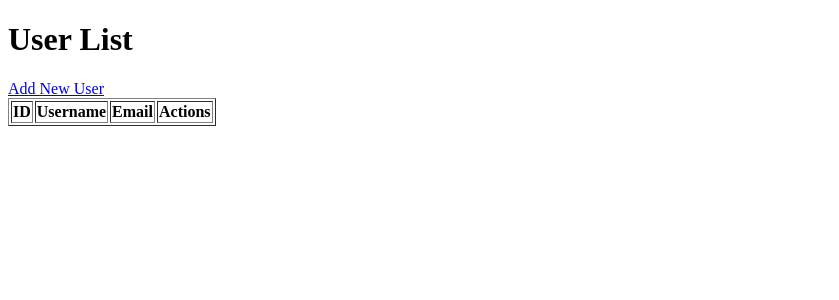
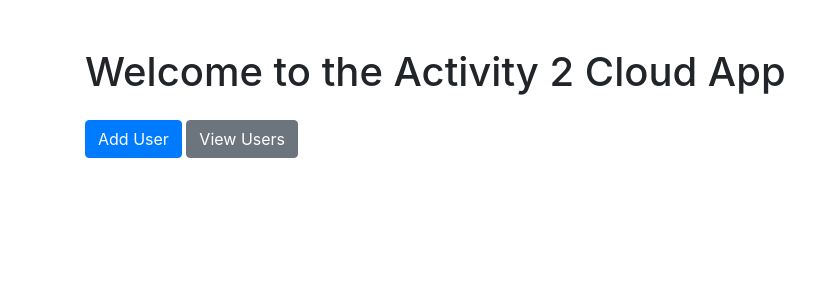
Before and after one commit to chrisreeves70/php, a PHP site: page / in a window 1280 px wide. Shown: the top 300 px of the page, without its empty margins (0-839 px from the left). Run offline with PHP 8.4, Linux system fonts and the light colour scheme; data that the repository does not hold is empty.

Commit message:
Update index.php

```diff
--- a/index.php
+++ b/index.php
@@ -1,66 +1,16 @@
-<?php
-// Database connection
-$host = 'us-cluster-east-01.k8s.cleardb.net';
-$dbname = 'heroku_82f3c661d2b7b36';
-$username = 'bb9db01117ded9';
-$password = 'ae365e5b';
-
-$mysqli = new mysqli($host, $username, $password, $dbname);
-
-// Check connection
-if ($mysqli->connect_error) {
-    die("Connection failed: " . $mysqli->connect_error);
-}
-
-// Test the connection
-if (!$mysqli->ping()) {
-    die("Could not connect to the database.");
-}
-
-// Fetch all users
-$sql = "SELECT * FROM users";
-$result = $mysqli->query($sql);
-
-if (!$result) {
-    die("Query failed: " . $mysqli->error);
-}
-
-$users = $result->fetch_all(MYSQLI_ASSOC);
-?>
-
 <!DOCTYPE html>
 <html lang="en">
 <head>
     <meta charset="UTF-8">
     <meta name="viewport" content="width=device-width, initial-scale=1.0">
-    <title>User List</title>
-    <link rel="stylesheet" href="assets/style.css">
+    <title>Home</title>
+    <link rel="stylesheet" href="https://stackpath.bootstrapcdn.com/bootstrap/4.5.2/css/bootstrap.min.css">
 </head>
 <body>
-    <h1>User List</h1>
-    <a href="add_user.php">Add New User</a>
-    <table border="1">
-        <tr>
-            <th>ID</th>
-            <th>Username</th>
-            <th>Email</th>
-            <th>Actions</th>
-        </tr>
-        <?php foreach ($users as $user): ?>
-        <tr>
-            <td><?php echo htmlspecialchars($user['id']); ?></td>
-            <td><?php echo htmlspecialchars($user['username']); ?></td>
-            <td><?php echo htmlspecialchars($user['email']); ?></td>
-            <td>
-                <a href="edit_user.php?id=<?php echo $user['id']; ?>">Edit</a>
-                <a href="delete_user.php?id=<?php echo $user['id']; ?>" onclick="return confirm('Are you sure?')">Delete</a>
-            </td>
-        </tr>
-        <?php endforeach; ?>
-    </table>
+    <div class="container">
+        <h1 class="mt-5">Welcome to the Activity 2 Cloud App</h1>
+        <a href="add_user.php" class="btn btn-primary mt-3">Add User</a>
+        <a href="view_users.php" class="btn btn-secondary mt-3">View Users</a>
+    </div>
 </body>
 </html>
-
-<?php
-$mysqli->close();
-?>
```
